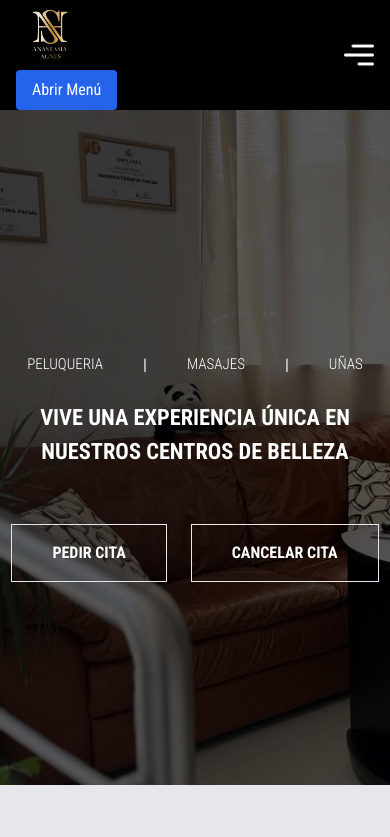
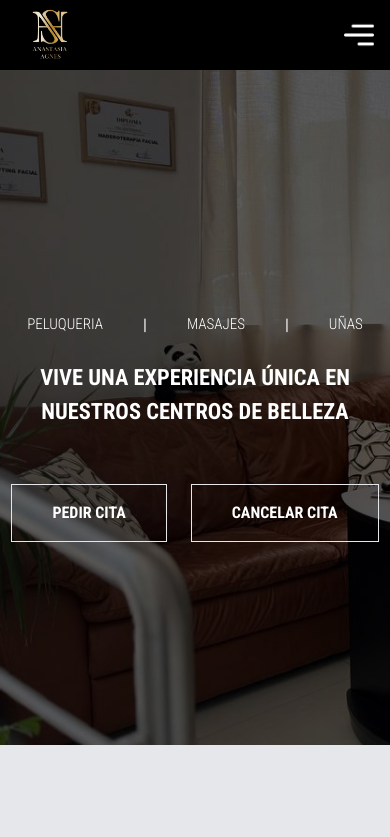
Before and after one commit to biigkeviindev/landingestetica, a Next.js app: page / in a window 390 px wide. Shown: the top 837 px of the page. Built offline with nearby package versions, Linux system fonts and the light colour scheme.

Commit message:
add menu mobile flex

```diff
--- a/components/CustomHeader.tsx
+++ b/components/CustomHeader.tsx
@@ -36,10 +36,9 @@ const CustomHeader = () => {
             src="/logo-simple-hd.png"
             alt="Logo Anastasia"
           />
-          <MobileMenu />
         </div>
         <div className="flex justify-end w-1/2">
-          <img className="w-[30px]" src="/menu.png" alt="Logo Anastasia" />
+          <MobileMenu />
         </div>
       </header>
     </>
--- a/components/MobileMenu.tsx
+++ b/components/MobileMenu.tsx
@@ -23,16 +23,16 @@ const MobileMenu = () => {
 
   return (
     <div className="relative inline-block">
-      <button
+      <img
         onClick={toggleMenu}
-        className="px-4 py-2 bg-blue-600 text-white rounded"
-      >
-        Abrir Menú
-      </button>
+        className="w-[30px]"
+        src="/menu.png"
+        alt="Logo Anastasia"
+      />
       {isOpen && (
         <div
           ref={menuRef}
-          className="absolute mt-2 py-2 w-48 bg-white rounded-lg shadow-xl"
+          className="right-9 absolute mt-2 py-2 w-48 bg-white rounded-lg shadow-xl"
         >
           <a
             href="#"
```
